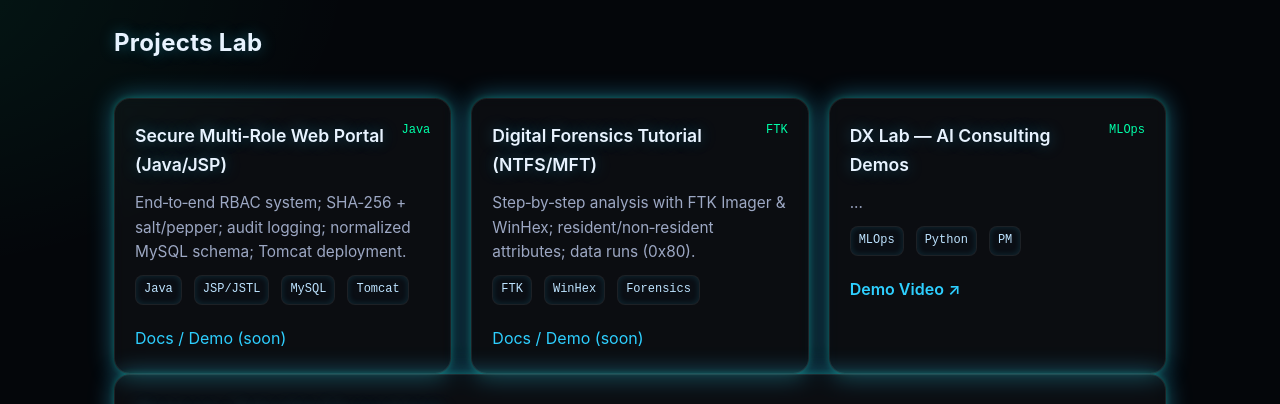
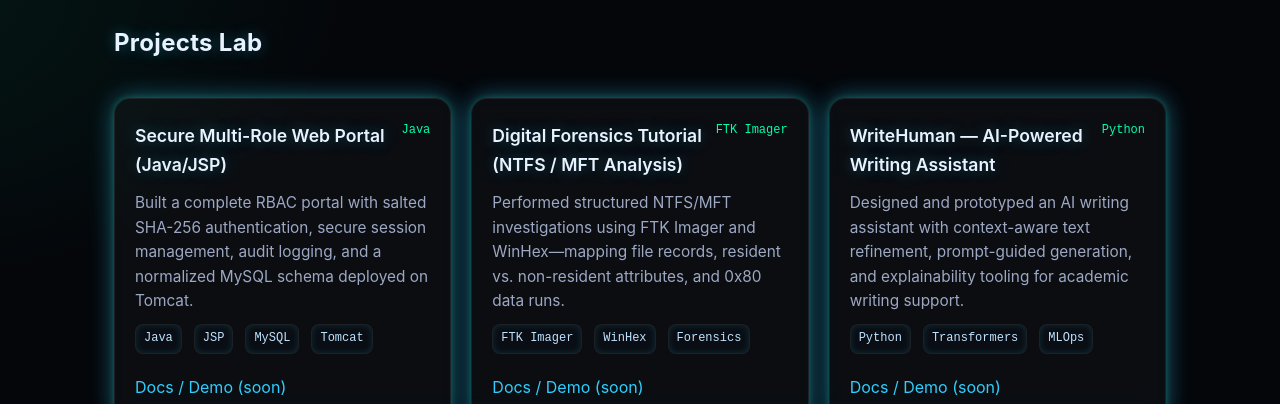
Before and after one commit to aftabalam01-creator/AftabOS.github.io, a React (Vite) app: page / in a window 1280 px wide. Shown: the part 1880-2284 px from the top of the page. Built offline with nearby package versions, Linux system fonts and the light colour scheme.

Commit message:
Fix project titles and update file links

```diff
--- a/src/App.jsx
+++ b/src/App.jsx
@@ -500,42 +500,43 @@ const SKILLS = {
 
 const PROJECTS = [
   {
-    title: "Secure Multi‑Role Web Portal (Java/JSP)",
+    title: "Secure Multi-Role Web Portal (Java/JSP)",
     blurb:
-      "End‑to‑end RBAC system; SHA‑256 + salt/pepper; audit logging; normalized MySQL schema; Tomcat deployment.",
-    tech: ["Java", "JSP/JSTL", "MySQL", "Tomcat"],
-    link: "#",
+      "Built a complete RBAC portal with salted SHA-256 authentication, secure session management, audit logging, and a normalized MySQL schema deployed on Tomcat.",
+    tech: ["Java", "JSP", "MySQL", "Tomcat"],
+    link: "#"
   },
   {
-    title: "Digital Forensics Tutorial (NTFS/MFT)",
+    title: "Digital Forensics Tutorial (NTFS / MFT Analysis)",
     blurb:
-      "Step‑by‑step analysis with FTK Imager & WinHex; resident/non‑resident attributes; data runs (0x80).",
-    tech: ["FTK", "WinHex", "Forensics"],
-    link: "#",
+      "Performed structured NTFS/MFT investigations using FTK Imager and WinHex—mapping file records, resident vs. non-resident attributes, and 0x80 data runs.",
+    tech: ["FTK Imager", "WinHex", "Forensics"],
+    link: "#"
   },
   {
-  title: "DX Lab — AI Consulting Demos",
-  blurb: "...",
-  tech: ["MLOps", "Python", "PM"],
-  link: "video:swe"
-  },
+    title: "WriteHuman — AI-Powered Writing Assistant",
+    blurb:
+      "Designed and prototyped an AI writing assistant with context-aware text refinement, prompt-guided generation, and explainability tooling for academic writing support.",
+    tech: ["Python", "Transformers", "MLOps"],
+    link: "#"
+  }
 ];
 
 const PAPERS = [
   {
     title: "Discrete Math I — Hash Functions",
     notes: "Survey + implementation notes; collision properties; cryptographic vs non-cryptographic trade-offs.",
-    link: "/AftabOS.github.io/files/Aftab%20Alam%20-%20Hash%20Functions%20in%20Discrete%20Mathematics.pdf",
+    link: "/files/Aftab%20Alam%20-%20Hash%20Functions%20in%20Discrete%20Mathematics.pdf",
   },
   {
     title: "Discrete Math II — Minimum Spanning Tree & Prim’s Algorithm",
     notes: "Graph theory primer; proof sketch; complexity; code; applications in networks.",
-    link: "/AftabOS.github.io/files/Aftab%20Alam%20-%20Minimal%20Spanning%20Tree%20and%20Prim%E2%80%99s%20Algorithm.pdf",
+    link: "/files/Aftab%20Alam%20-%20Minimal%20Spanning%20Tree%20and%20Prim%E2%80%99s%20Algorithm.pdf",
   },
   {
     title: "Biometrics — Selected Papers",
     notes: "Ethical, AI-driven, and privacy-focused analyses of biometric technologies.",
-    link: "/AftabOS.github.io/files/BiOMETRICSS.pdf",
+    link: "/files/BiOMETRICSS.pdf",
   },
 ];
 
@@ -1098,7 +1099,7 @@ const Projects = () => (
       }}
     >
       <img
-        src="/AftabOS.github.io/files/ML%20Stock%20Prediction.gif"
+        src="/files/ML%20Stock%20Prediction.gif"
         alt="ML Stock Prediction Demo"
         style={{
           width: "100%",
@@ -1125,7 +1126,7 @@ const Projects = () => (
   >
     <div id="swe-video" style={{ marginTop: "40px" }}>
       <video
-        src="/AftabOS.github.io/files/SWEProject.mp4"
+        src="/files/SWEProject.mp4"
         controls
         style={{
           width: "100%",
@@ -1615,19 +1616,25 @@ const Contact = () => (
         <h3>Documents</h3>
         <ul>
           <li>
-            <a href="/AftabOS.github.io/files/AftabAlamMasjidi_CV.pdf" target="_blank" rel="noopener noreferrer">
+            <a href="/files/AftabAlamMasjidi_CV.pdf" target="_blank" rel="noopener noreferrer">
               Academic CV (PDF)
             </a>
           </li>
 
           <li>
-            <a href="/AftabOS.github.io/files/Aftab%20Alam%20-%20Statement%20of%20Purpose%20-%20MBZUAI.pdf" target="_blank" rel="noopener noreferrer">
+            <a href="/files/AftabSOPMBZUAI.pdf" target="_blank" rel="noopener noreferrer">
               MBZUAI Statement of Purpose (PDF)
             </a>
           </li>
 
           <li>
-            <a href="/AftabOS.github.io/files/AftabBarryUniversityTranscript.pdf" target="_blank" rel="noopener noreferrer">
+            <a href="/files/Nominations.pdf" target="_blank" rel="noopener noreferrer">
+              Nominatoin Letters (PDF)
+            </a>
+          </li>
+
+          <li>
+            <a href="/files/AftabBarryUniversityTranscript.pdf" target="_blank" rel="noopener noreferrer">
               Academic Transcript (PDF)
             </a>
           </li>
```
